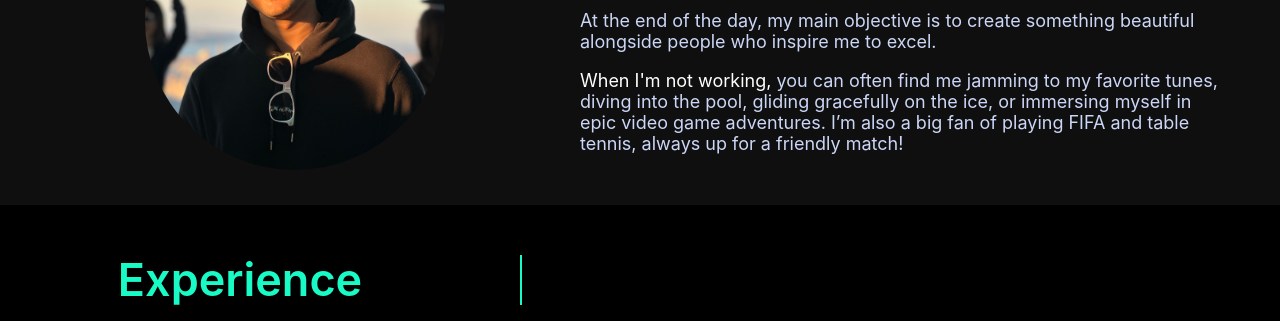
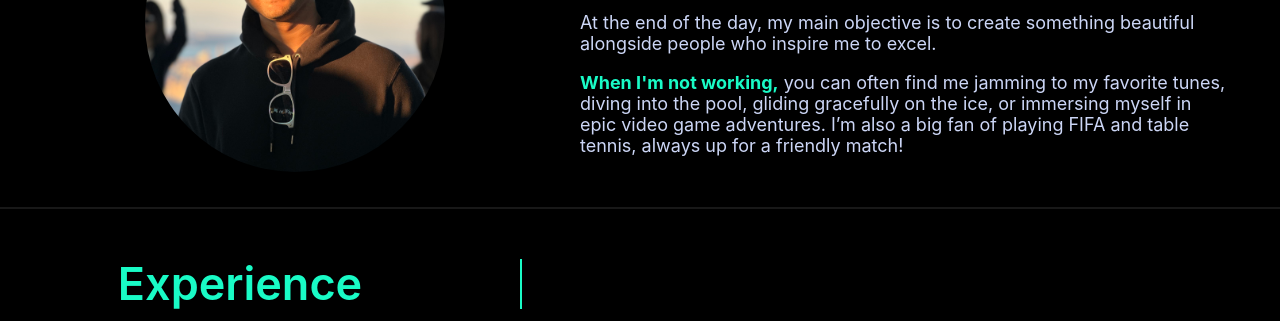
Before and after one commit to SwapnilAryan97/v2-portfolio, a React (Create React App) app: page / in a window 1280 px wide. Shown: the part 1159-1480 px from the top of the page. Built offline with nearby package versions, Linux system fonts and the light colour scheme.

Commit message:
unified black background

```diff
--- a/src/styles/GlobalStyle.scss
+++ b/src/styles/GlobalStyle.scss
@@ -64,6 +64,12 @@ h6 {
 }
 
 .page-container {
+  border-color: var(--grey);
+  border-width: 2px;
+  border-style: solid;
+  border-left: none;
+  border-right: none;
+  border-top: none;
   height: 100vh; /* This makes the container take the full height of the viewport */
   overflow-y: auto; /* This enables vertical scrolling */
   display: flex; /* This makes the children (Intro and About) display in a row */
--- a/src/styles/about.scss
+++ b/src/styles/about.scss
@@ -1,5 +1,5 @@
 .about-page {
-  background-color: var(--dark-grey);
+  // background-color: var(--dark-grey);
 }
 
 .page-container {
@@ -47,5 +47,6 @@
 }
 
 .highlight {
-  color: var(--white);
+  color: var(--green);
+  font-weight: 700;
 }
--- a/src/styles/skills.scss
+++ b/src/styles/skills.scss
@@ -4,7 +4,7 @@
 }
 
 .skills-page {
-  background-color: var(--dark-grey);
+  // background-color: var(--dark-grey);
 
   @media (min-width: 760px) {
     .page-split-container {
```
